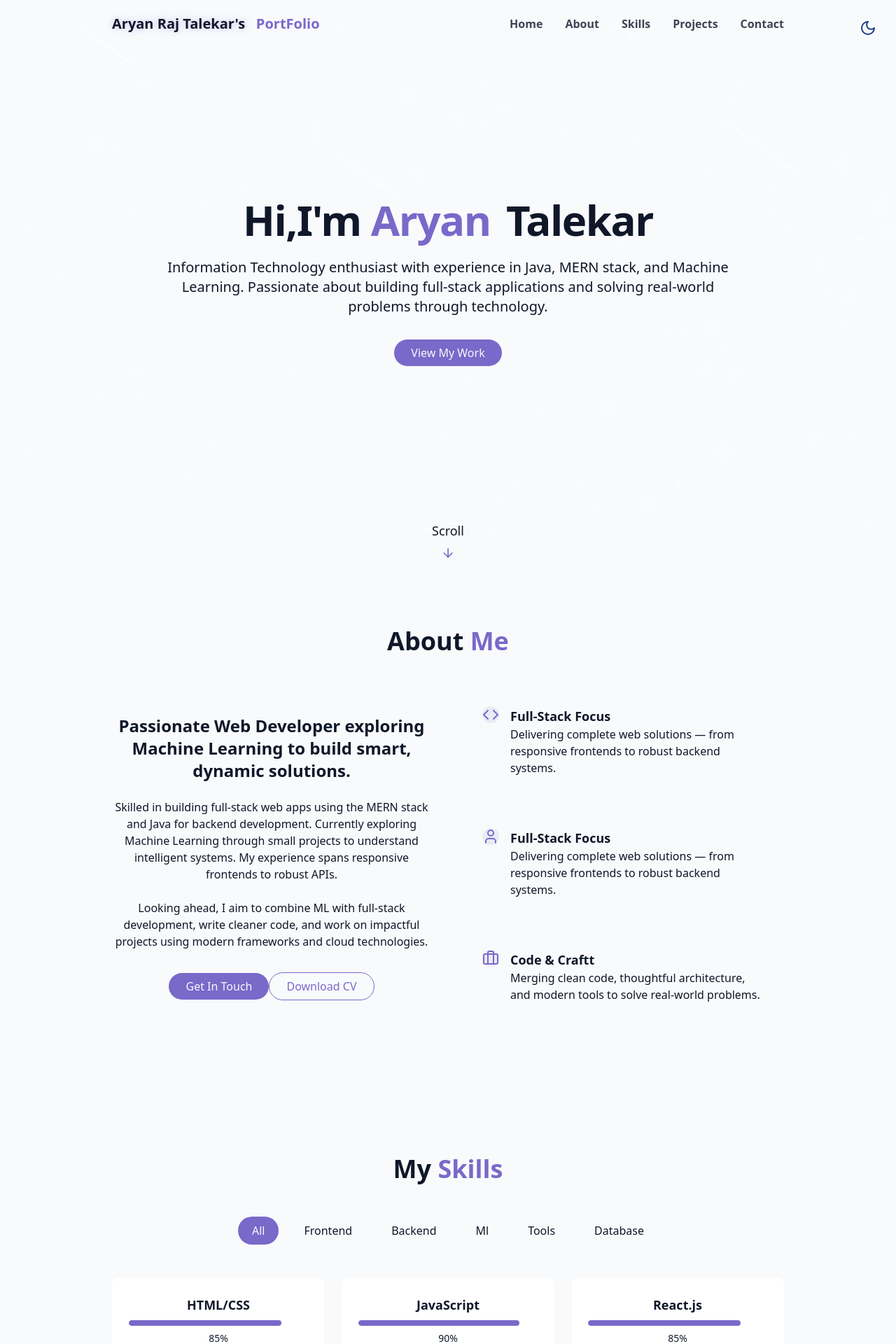
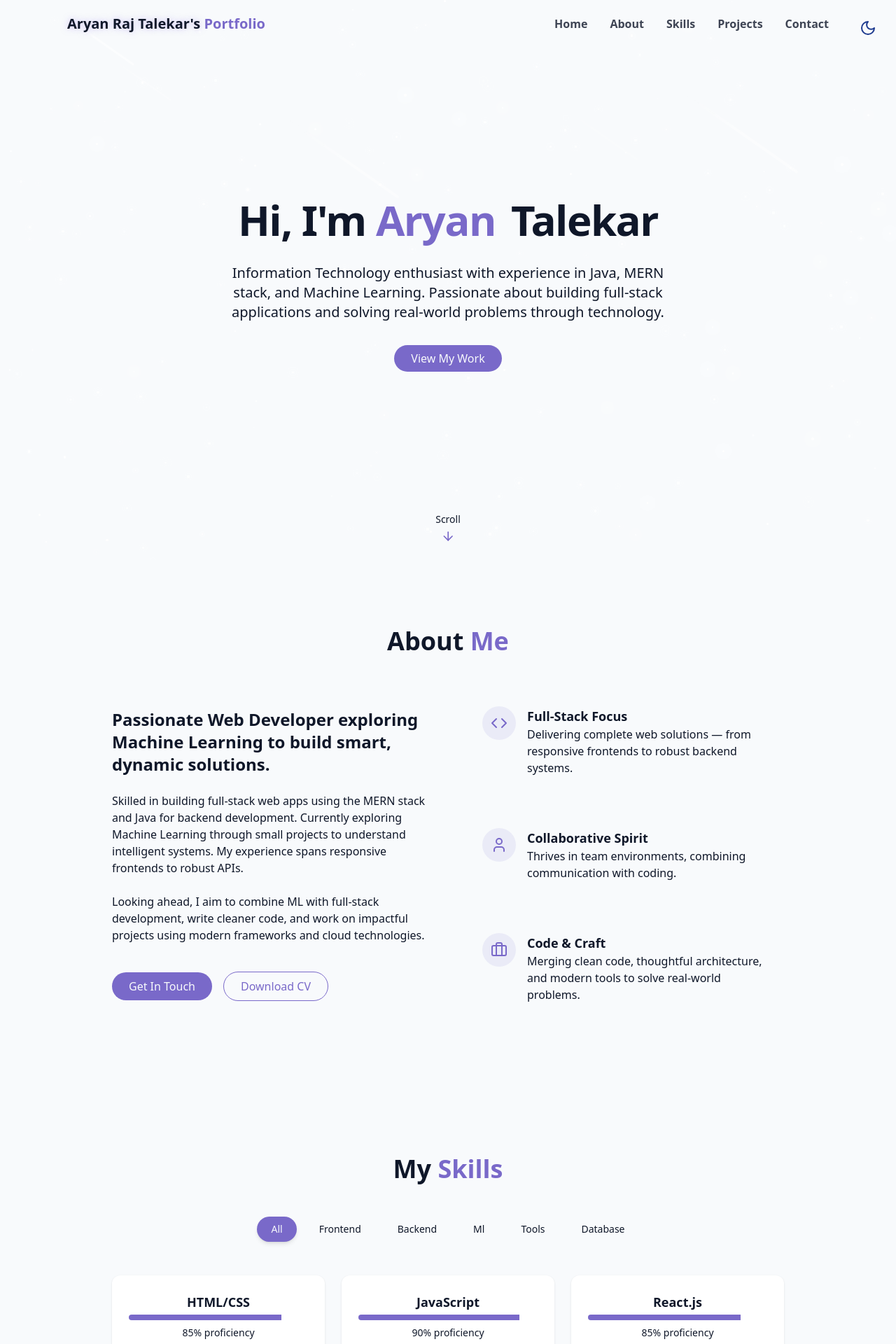
Before and after one commit to AryanRajTalekar/PortFolio-website, a React (Vite) app: page / in a window 1280 px wide. Shown: the top 1920 px of the page at 70% size. Built offline with nearby package versions, Linux system fonts and the light colour scheme.

Commit message:
made the site responsive

```diff
--- a/src/App.jsx
+++ b/src/App.jsx
@@ -3,8 +3,8 @@ import Home from './pages/Home';
 import NotFound from './pages/NotFound';
 import { BrowserRouter, Route, Routes } from 'react-router-dom';
 import { Toaster } from 'react-hot-toast';
-import { HashLoader	 } from "react-spinners";
-import './index.css'
+import { HashLoader } from "react-spinners";
+import './index.css';
 
 const App = () => {
   const [loading, setLoading] = useState(true);
@@ -22,26 +22,25 @@ const App = () => {
     return () => clearTimeout(timer);
   }, []);
 
-
   if (loading) {
     return (
-      <div className="flex items-center justify-center h-screen bg-[hsl(227,47%,4%)] text-foreground transition-colors duration-300">
-        <HashLoader	 size={100} color="hsl(250, 47%, 60%)"  />
+      <div className="flex items-center justify-center h-screen w-full bg-[hsl(227,47%,4%)] text-foreground transition-colors duration-300">
+        <HashLoader size={100} color="hsl(250, 47%, 60%)" />
       </div>
     );
   }
 
   return (
-    <div>
+    <div className="w-full min-h-screen">
       <Toaster position="top-center" />
       <BrowserRouter>
         <Routes>
           <Route index element={<Home />} />
-          <Route path='*' element={<NotFound />} />
+          <Route path="*" element={<NotFound />} />
         </Routes>
       </BrowserRouter>
     </div>
   );
-}
+};
 
 export default App;
--- a/src/components/AboutSection.jsx
+++ b/src/components/AboutSection.jsx
@@ -4,7 +4,6 @@ import React from "react";
 const AboutSection = () => {
   return (
     <section id="about" className="py-24 px-4 relative">
-      {" "}
       <div className="container mx-auto max-w-5xl">
         <h2 className="text-3xl md:text-4xl font-bold mb-12 text-center">
           About <span className="text-primary">Me</span>
@@ -12,31 +11,28 @@ const AboutSection = () => {
 
         <div className="grid grid-cols-1 md:grid-cols-2 gap-12 items-center">
           <div className="space-y-6">
-            <h3 className="text-2xl font-semibold">
-              Passionate Web Developer exploring Machine Learning to build
-              smart, dynamic solutions.
+            <h3 className="text-2xl font-semibold text-center sm:text-left">
+              Passionate Web Developer exploring Machine Learning to build smart, dynamic solutions.
             </h3>
-            <p className="text-muted-foreground">
-              Skilled in building full-stack web apps using the MERN stack and
-              Java for backend development. Currently exploring Machine Learning
-              through small projects to understand intelligent systems. My
-              experience spans responsive frontends to robust APIs.
+            <p className="text-muted-foreground text-center sm:text-left">
+              Skilled in building full-stack web apps using the MERN stack and Java for backend development.
+              Currently exploring Machine Learning through small projects to understand intelligent systems.
+              My experience spans responsive frontends to robust APIs.
             </p>
 
-            <p className="text-muted-foreground">
+            <p className="text-muted-foreground text-center sm:text-left">
               Looking ahead, I aim to combine ML with full-stack development,
               write cleaner code, and work on impactful projects using modern
               frameworks and cloud technologies.
             </p>
 
-            <div className="flex-col sm:flex-row gap-4 pt-4 justify-center">
+            <div className="flex flex-col sm:flex-row gap-4 pt-4 justify-center sm:justify-start items-center">
               <a href="#contact" className="cosmic-button">
-                {" "}
                 Get In Touch
               </a>
 
               <a
-                href="/ARYAN_CV (2).pdf"
+                href="/Aryan_talekar_resume.pdf"
                 download
                 className="px-6 py-2 rounded-full border border-primary text-primary hover:bg-primary/10 transition-colors duration-300"
               >
@@ -44,13 +40,14 @@ const AboutSection = () => {
               </a>
             </div>
           </div>
+
           <div className="grid grid-cols-1 gap-6">
             <div className="gradient-border p-6 card-hover">
               <div className="flex items-start gap-4">
-                <div className="p3 rounded-full bg-primary/10">
+                <div className="p-3 rounded-full bg-primary/10">
                   <Code className="h-6 w-6 text-primary" />
                 </div>
-                <div className="text-left ">
+                <div className="text-left">
                   <h4 className="font-semibold text-lg">Full-Stack Focus</h4>
                   <p className="text-muted-foreground">
                     Delivering complete web solutions — from responsive
@@ -59,30 +56,30 @@ const AboutSection = () => {
                 </div>
               </div>
             </div>
+
             <div className="gradient-border p-6 card-hover">
               <div className="flex items-start gap-4">
-                <div className="p3 rounded-full bg-primary/10">
+                <div className="p-3 rounded-full bg-primary/10">
                   <User className="h-6 w-6 text-primary" />
                 </div>
-                <div className="text-left ">
-                  <h4 className="font-semibold text-lg">Full-Stack Focus</h4>
+                <div className="text-left">
+                  <h4 className="font-semibold text-lg">Collaborative Spirit</h4>
                   <p className="text-muted-foreground">
-                    Delivering complete web solutions — from responsive
-                    frontends to robust backend systems.
+                    Thrives in team environments, combining communication with coding.
                   </p>
                 </div>
               </div>
             </div>
+
             <div className="gradient-border p-6 card-hover">
               <div className="flex items-start gap-4">
-                <div className="p3 rounded-full bg-primary/10">
+                <div className="p-3 rounded-full bg-primary/10">
                   <Briefcase className="h-6 w-6 text-primary" />
                 </div>
-                <div className="text-left ">
-                  <h4 className="font-semibold text-lg">Code & Craftt</h4>
+                <div className="text-left">
+                  <h4 className="font-semibold text-lg">Code & Craft</h4>
                   <p className="text-muted-foreground">
-                    Merging clean code, thoughtful architecture, and modern
-                    tools to solve real-world problems.
+                    Merging clean code, thoughtful architecture, and modern tools to solve real-world problems.
                   </p>
                 </div>
               </div>
--- a/src/components/HeroSection.jsx
+++ b/src/components/HeroSection.jsx
@@ -9,8 +9,8 @@ const HeroSection = () => {
     >
       <div className="container max-w-4xl mx-auto text-center z-10">
         <div className="space-y-6">
-          <h1 className="text-4xl md:text-6xl font-bold tracking-tight">
-            <span className="opacity-0 animate-fade-in">Hi,I'm</span>
+          <h1 className="text-3xl sm:text-4xl md:text-6xl font-bold tracking-tight leading-tight">
+            <span className="opacity-0 animate-fade-in">Hi, I'm</span>
             <span className="text-primary opacity-0 animate-fade-in-delay-1">
               {" "}
               Aryan
@@ -20,21 +20,24 @@ const HeroSection = () => {
               Talekar
             </span>
           </h1>
-          <p className="text-lg md:text-xl text-muted-foreground max-2-2xl mx-auto opacity-0 animate-fade-in-delay-3">
-            Information Technology enthusiast with experience in Java, MERN stack, and Machine Learning.
-            Passionate about building full-stack
+
+          <p className="text-base sm:text-lg md:text-xl text-muted-foreground max-w-2xl mx-auto opacity-0 animate-fade-in-delay-3">
+            Information Technology enthusiast with experience in Java, MERN
+            stack, and Machine Learning. Passionate about building full-stack
             applications and solving real-world problems through technology.
           </p>
 
           <div className="pt-4 opacity-0 animate-fade-in-delay-4">
-            <a href="#projects" className="cosmic-button"> View My Work</a>
+            <a href="#projects" className="cosmic-button">
+              View My Work
+            </a>
           </div>
         </div>
       </div>
 
-      <div className=" absolute bottom-0 left-1/2 transform -translate-x-1/2 flex flex-col items-center animate-bounce">
-        <span className="text-lg text-mutedd-foreground mb-2">Scroll</span>
-        <ArrowDown className="h-5 w-5 text-primary"/>
+      <div className="absolute bottom-6 left-1/2 transform -translate-x-1/2 flex flex-col items-center animate-bounce">
+        <span className="text-sm text-muted-foreground mb-1">Scroll</span>
+        <ArrowDown className="h-5 w-5 text-primary" />
       </div>
     </section>
   );
--- a/src/components/Navbar.jsx
+++ b/src/components/Navbar.jsx
@@ -1,7 +1,7 @@
-import React from "react";
+import React, { useState, useEffect } from "react";
+import { Menu, X } from "lucide-react";
 import { cn } from "../lib/utils";
-import { useState, useEffect } from "react";
-import { Menu,X } from "lucide-react";
+
 const Navbar = () => {
   const navItems = [
     { name: "Home", href: "#hero" },
@@ -11,12 +11,12 @@ const Navbar = () => {
     { name: "Contact", href: "#contact" },
   ];
 
-  const [isScrolled, setisScrolled] = useState(false);
-  const [isMenuOpen, setisMenuOpen] = useState(false);
+  const [isScrolled, setIsScrolled] = useState(false);
+  const [isMenuOpen, setIsMenuOpen] = useState(false);
 
   useEffect(() => {
     const handleScroll = () => {
-      setisScrolled(window.screenY > 10);
+      setIsScrolled(window.scrollY > 10);
     };
 
     window.addEventListener("scroll", handleScroll);
@@ -27,25 +27,22 @@ const Navbar = () => {
     <nav
       className={cn(
         "fixed w-full z-40 transition-all duration-300",
-        isScrolled ? "py-3 bg-background/80 backdrop-blur-md shadow-xs" : "py-5"
+        isScrolled ? "py-3 bg-background/80 backdrop-blur-md shadow-md" : "py-5"
       )}
     >
-      <div className="container w-[80vw] flex items-center justify-between">
+      <div className="container w-[90vw] max-w-6xl mx-auto flex items-center justify-between">
         <a
-          hrerf="#hero"
+          href="#hero"
           className="text-xl font-bold text-primary flex items-center"
         >
           <span>
-            <span className="text-glow text-foreground">
-              Aryan Raj Talekar's
-            </span>
-            &nbsp;&nbsp; PortFolio
+            <span className="text-glow text-foreground">Aryan Raj Talekar's</span>
+            &nbsp;Portfolio
           </span>
         </a>
 
-        {/* desktop version */}
-
-        <div className="hidded font-bold md:flex space-x-8">
+        {/* Desktop nav */}
+        <div className="hidden md:flex space-x-8 font-semibold">
           {navItems.map((item, key) => (
             <a
               key={key}
@@ -57,25 +54,20 @@ const Navbar = () => {
           ))}
         </div>
 
-        {/* mobile version */}
-
+        {/* Mobile toggle button */}
         <button
-          onClick={() => {
-            setisMenuOpen((prev) => !prev);
-          }}
+          onClick={() => setIsMenuOpen((prev) => !prev)}
           className="md:hidden p-2 text-foreground z-50"
-          aria-label={isMenuOpen?" Close Menu":"Open Menu"}
+          aria-label={isMenuOpen ? "Close Menu" : "Open Menu"}
         >
           {isMenuOpen ? <X size={24} /> : <Menu size={24} />}
         </button>
 
+        {/* Mobile menu */}
         <div
           className={cn(
-            "fixed inset-0 bg-background/95 backdrop-blur-md z-40 flex flex-col items-center justify-center",
-            "transition-all duration-300 md:hidden",
-            isMenuOpen
-              ? "opacity-100 pointer-events-auto"
-              : "opacity-0 pointer-events-none"
+            "fixed inset-0 bg-background/95 backdrop-blur-md z-40 flex flex-col items-center justify-center transition-all duration-300 md:hidden",
+            isMenuOpen ? "opacity-100 pointer-events-auto" : "opacity-0 pointer-events-none"
           )}
         >
           <div className="flex flex-col space-y-8 text-xl">
@@ -83,10 +75,8 @@ const Navbar = () => {
               <a
                 key={key}
                 href={item.href}
+                onClick={() => setIsMenuOpen(false)}
                 className="text-foreground/80 hover:text-primary transition-colors duration-300"
-                onClick={() => {
-                  setisMenuOpen(false);
-                }}
               >
                 {item.name}
               </a>
--- a/src/components/SkillsSection.jsx
+++ b/src/components/SkillsSection.jsx
@@ -21,30 +21,30 @@ const categories = ["all", "frontend", "backend", "ml", "tools", "database"];
 const SkillsSection = () => {
   const [activeCategory, setActiveCategory] = useState("all");
 
-  // Filter skills based on active category
   const filteredSkills =
     activeCategory === "all"
       ? Skills
       : Skills.filter(
-          (skill) => skill.category.toLowerCase() === activeCategory.toLowerCase()
+          (skill) =>
+            skill.category.toLowerCase() === activeCategory.toLowerCase()
         );
 
   return (
-    <section id="skills" className="py-24 px-4 relative bg-secondary/30">
+    <section id="skills" className="py-24 px-4 bg-secondary/30 relative">
       <div className="container mx-auto max-w-5xl">
         <h2 className="text-3xl md:text-4xl font-bold mb-12 text-center">
           My <span className="text-primary">Skills</span>
         </h2>
 
-        <div className="flex flex-wrap justify-center gap-4 mb-12">
-          {categories.map((category, key) => (
+        <div className="flex flex-wrap justify-center gap-3 mb-12">
+          {categories.map((category) => (
             <button
-              key={key}
+              key={category}
               onClick={() => setActiveCategory(category)}
               className={cn(
-                "px-5 py-2 rounded-full transition-colors duration-300 capitalize",
+                "px-5 py-2 rounded-full transition-all duration-300 text-sm capitalize",
                 activeCategory === category
-                  ? "bg-primary text-primary-foreground"
+                  ? "bg-primary text-primary-foreground shadow-md"
                   : "bg-secondary/70 text-foreground hover:bg-secondary"
               )}
             >
@@ -54,19 +54,19 @@ const SkillsSection = () => {
         </div>
 
         <div className="grid grid-cols-1 sm:grid-cols-2 lg:grid-cols-3 gap-6">
-          {filteredSkills.map((skill, key) => (
+          {filteredSkills.map((skill) => (
             <div
-              key={key}
-              className="bg-card p-6 rounded-lg shadow-xs card-hover"
+              key={skill.name}
+              className="bg-card p-6 rounded-xl shadow-sm transition-transform duration-300 hover:-translate-y-1"
             >
-              <h3 className="font-semibold text-lg">{skill.name}</h3>
-              <div className="w-full bg-secondary/50 rounded-full overflow-hidden h-2 my-2">
+              <h3 className="text-lg font-semibold mb-1">{skill.name}</h3>
+              <div className="w-full bg-muted rounded-full h-2 mb-2 overflow-hidden">
                 <div
-                  className="bg-primary h-2 rounded-full origin-left animate-[grow_1.5s_ease-out]"
-                  style={{ width: skill.level + "%" }}
-                />
+                  className="bg-primary h-2 transition-all duration-1000 ease-out"
+                  style={{ width: `${skill.level}%` }}
+                ></div>
               </div>
-              <div className="text-sm text-muted-foreground">{skill.level}%</div>
+              <div className="text-sm text-muted-foreground">{skill.level}% proficiency</div>
             </div>
           ))}
         </div>
--- a/src/components/ThemeToggle.jsx
+++ b/src/components/ThemeToggle.jsx
@@ -33,7 +33,7 @@ export const ThemeToggle = () => {
       onClick={toggleTheme}
       className={cn(
         "fixed max-sm:hidden top-5 right-5 z-50 p-2 rounded-full transition-colors duration-300",
-        "focus:outlin-hidden"
+        "focus:outline-hidden"
       )}
     >
       {isDarkMode ? (
--- a/src/pages/Home.jsx
+++ b/src/pages/Home.jsx
@@ -1,42 +1,39 @@
-import React from 'react'
-import { ThemeToggle } from '../components/ThemeToggle'
-import StarBackground  from '../components/StarBackground'
-import Navbar from '../components/Navbar'
-import HeroSection from '../components/HeroSection'
-import AboutSection from '../components/AboutSection'
-import SkillsSection from '../components/SkillsSection'
-import ProjectsSection from '../components/ProjectsSection'
-import ContactSection from '../components/ContactSection'
-import FooterSection from '../components/FooterSection'
+import React from 'react';
+import { ThemeToggle } from '../components/ThemeToggle';
+import StarBackground from '../components/StarBackground';
+import Navbar from '../components/Navbar';
+import HeroSection from '../components/HeroSection';
+import AboutSection from '../components/AboutSection';
+import SkillsSection from '../components/SkillsSection';
+import ProjectsSection from '../components/ProjectsSection';
+import ContactSection from '../components/ContactSection';
+import FooterSection from '../components/FooterSection';
+
 const Home = () => {
   return (
-    <div className='min-h-screen bg-background text-foreground overflow-x-hidden'>
+    <div className="min-h-screen bg-background text-foreground overflow-x-hidden">
       {/* Theme Toggle */}
-      <ThemeToggle/>
-
+      <ThemeToggle />
 
       {/* Background Effects */}
-
-      <StarBackground/>
+      <StarBackground />
 
       {/* Navbar */}
+      <Navbar />
 
-          <Navbar/>
       {/* Main Content */}
-
-    <main>
-      <HeroSection />
-      <AboutSection/>
-      <SkillsSection/>
-      <ProjectsSection/>
-      <ContactSection/>
-    </main>
+      <main className="w-full">
+        <HeroSection />
+        <AboutSection />
+        <SkillsSection />
+        <ProjectsSection />
+        <ContactSection />
+      </main>
 
       {/* Footer */}
-  <FooterSection/>
+      <FooterSection />
+    </div>
+  );
+};
 
-    </div>
-  )
-}
-
-export default Home
+export default Home;
```
Also changed, not shown: src/components/ContactSection.jsx (+60 -63 lines), src/components/FooterSection.jsx (+14 -9 lines), src/components/ProjectsSection.jsx (+32 -27 lines), 2 other files (tests, documents, lock files or other folders). Lines whose indentation alone changed are shown as unchanged.
